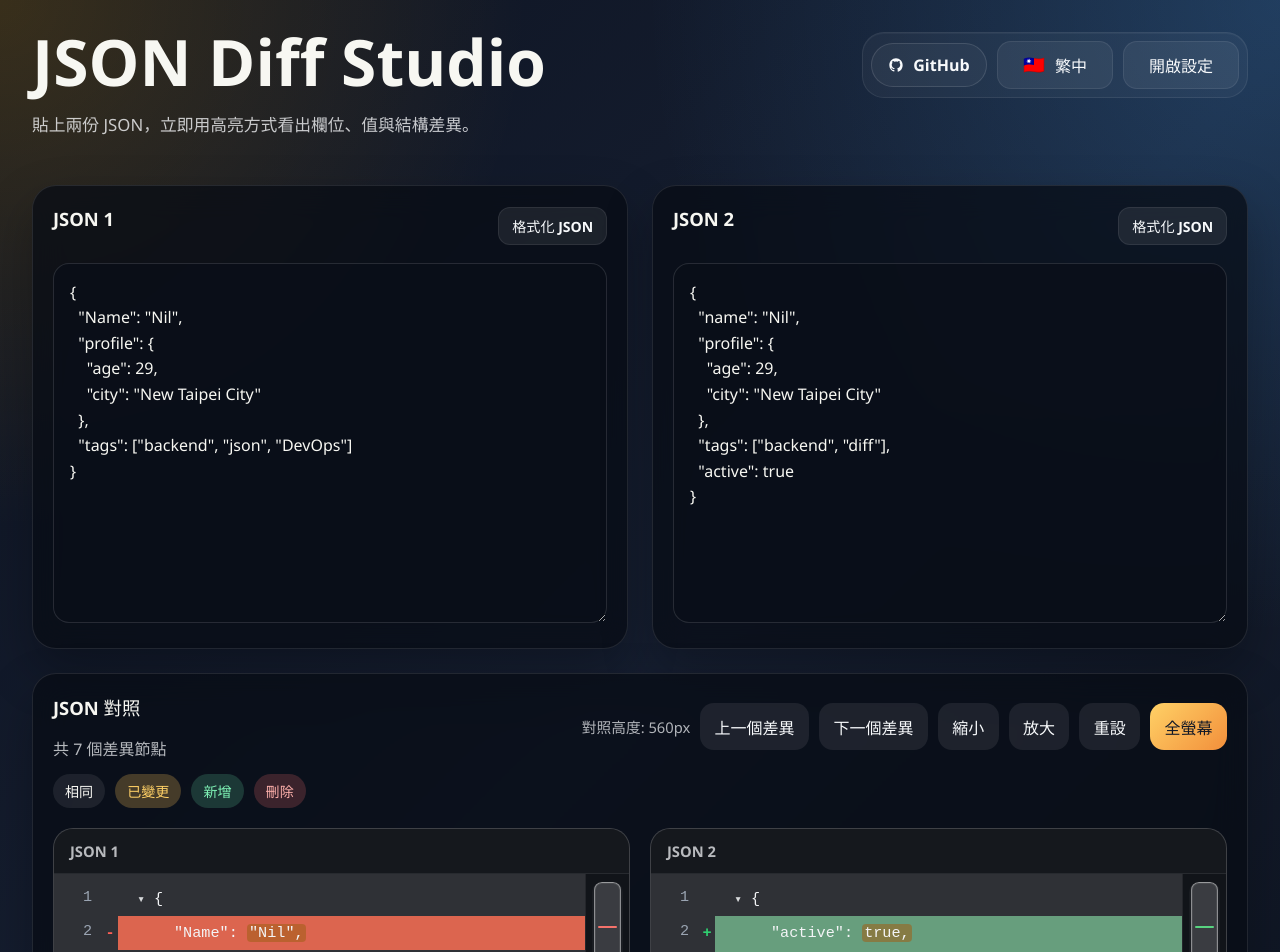
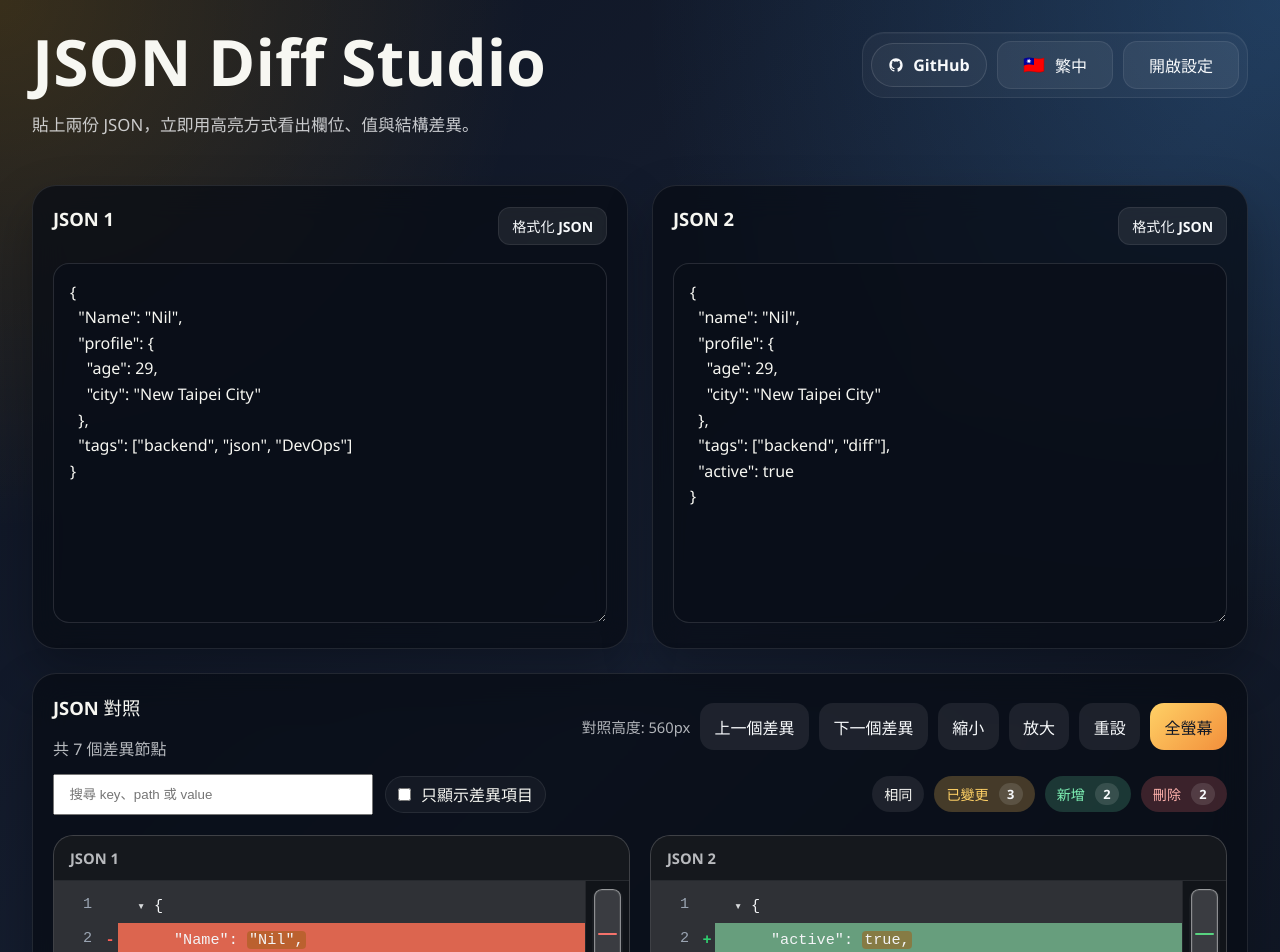
Before and after one commit to Nil0516/json-diff-studio, a React (Vite) app: page / in a window 1280 px wide. Shown: the top 952 px of the page. Built offline with nearby package versions, Linux system fonts and the light colour scheme.

Commit message:
Add diff filters and search tools

```diff
--- a/src/App.tsx
+++ b/src/App.tsx
@@ -1,6 +1,6 @@
 import { useEffect, useMemo, useRef, useState } from "react";
 import type { MouseEvent, ReactNode, UIEvent } from "react";
-import { countDiffNodes, diffValue } from "./diff";
+import { summarizeDiffNodes, diffValue } from "./diff";
 import { localeOptions, t } from "./i18n";
 import { defaultSettings, loadSettings, saveSettings } from "./storage";
 import type { AppSettings, DiffNode, JsonErrorState, Locale } from "./types";
@@ -51,6 +51,8 @@ function sampleSettings(current: AppSettings): AppSettings {
     locale: current.locale,
     caseInsensitiveKeys: current.caseInsensitiveKeys,
     diffBadgeStyle: current.diffBadgeStyle,
+    showOnlyDifferences: current.showOnlyDifferences,
+    searchQuery: current.searchQuery,
     panelHeight: current.panelHeight,
   };
 }
@@ -79,6 +81,69 @@ function formatInlineValue(value: unknown) {
   return JSON.stringify(value);
 }
 
+function normalizeSearchQuery(query: string) {
+  return query.trim().toLowerCase();
+}
+
+function nodeMatchesSearch(node: DiffNode, normalizedQuery: string) {
+  if (!normalizedQuery) {
+    return true;
+  }
+
+  const searchText = [
+    node.path,
+    node.leftKey,
+    node.rightKey,
+    node.leftDisplay,
+    node.rightDisplay,
+  ]
+    .filter(Boolean)
+    .join(" ")
+    .toLowerCase();
+
+  return searchText.includes(normalizedQuery);
+}
+
+function renderHighlightedText(text: string, className: string, normalizedQuery: string) {
+  if (!normalizedQuery) {
+    return <span className={className}>{text}</span>;
+  }
+
+  const normalizedText = text.toLowerCase();
+
+  if (!normalizedText.includes(normalizedQuery)) {
+    return <span className={className}>{text}</span>;
+  }
+
+  const segments: ReactNode[] = [];
+  let cursor = 0;
+  let matchIndex = normalizedText.indexOf(normalizedQuery);
+
+  while (matchIndex !== -1) {
+    if (matchIndex > cursor) {
+      segments.push(text.slice(cursor, matchIndex));
+    }
+
+    const nextCursor = matchIndex + normalizedQuery.length;
+    segments.push(
+      <mark
+        key={`${className}-${matchIndex}-${nextCursor}`}
+        className="search-highlight"
+      >
+        {text.slice(matchIndex, nextCursor)}
+      </mark>,
+    );
+    cursor = nextCursor;
+    matchIndex = normalizedText.indexOf(normalizedQuery, cursor);
+  }
+
+  if (cursor < text.length) {
+    segments.push(text.slice(cursor));
+  }
+
+  return <span className={className}>{segments}</span>;
+}
+
 function getMarker(status: DiffNode["status"]) {
   if (status === "added") {
     return "+";
@@ -99,15 +164,16 @@ function renderKeyPrefix(
   key: string | undefined,
   isArrayItem: boolean,
   keyChanged: boolean,
+  normalizedQuery: string,
 ) {
   if (!key || isArrayItem) {
     return null;
   }
 
-  return (
-    <span
-      className={keyChanged ? "json-key key-emphasis" : "json-key"}
-    >{`${JSON.stringify(key)}: `}</span>
+  return renderHighlightedText(
+    `${JSON.stringify(key)}: `,
+    keyChanged ? "json-key key-emphasis" : "json-key",
+    normalizedQuery,
   );
 }
 
@@ -130,6 +196,22 @@ function CollapseToggle({
   );
 }
 
+function shouldIncludeNode(
+  node: DiffNode,
+  showOnlyDifferences: boolean,
+  normalizedQuery: string,
+): boolean {
+  const childMatch =
+    node.children?.some((child) =>
+      shouldIncludeNode(child, showOnlyDifferences, normalizedQuery),
+    ) ?? false;
+
+  const passesDiffFilter = !showOnlyDifferences || node.keyChanged || node.valueChanged;
+  const matchesSearch = nodeMatchesSearch(node, normalizedQuery);
+
+  return (passesDiffFilter && matchesSearch) || childMatch;
+}
+
 function buildJsonLines(
   node: DiffNode,
   side: "left" | "right",
@@ -137,6 +219,8 @@ function buildJsonLines(
   isLast: boolean,
   collapsedPaths: Set<string>,
   onToggleCollapse: (path: string) => void,
+  showOnlyDifferences: boolean,
+  normalizedQuery: string,
   isRoot = false,
 ): JsonLine[] {
   const value = side === "left" ? node.leftValue : node.rightValue;
@@ -146,13 +230,25 @@ function buildJsonLines(
       : (node.rightKey ?? node.leftKey);
   const isArrayItem = key?.startsWith("[") ?? false;
   const suffix = isRoot || isLast ? "" : ",";
-  const keyPrefix = renderKeyPrefix(key, isArrayItem, node.keyChanged);
+  const keyPrefix = renderKeyPrefix(
+    key,
+    isArrayItem,
+    node.keyChanged,
+    normalizedQuery,
+  );
+  const visibleChildren = node.children?.filter((child) =>
+    shouldIncludeNode(child, showOnlyDifferences, normalizedQuery),
+  );
 
   if (value === undefined) {
     return [];
   }
 
-  if (Array.isArray(value) && node.children?.length) {
+  if (!shouldIncludeNode(node, showOnlyDifferences, normalizedQuery)) {
+    return [];
+  }
+
+  if (Array.isArray(value) && visibleChildren?.length) {
     const containerStatus =
       node.status === "added" || node.status === "removed" || node.keyChanged
         ? node.status
@@ -170,7 +266,7 @@ function buildJsonLines(
           />
           {keyPrefix}
           <span className="json-punct">
-            {isCollapsed ? `[${value.length}]${suffix}` : "["}
+            {isCollapsed ? `[${showOnlyDifferences ? visibleChildren.length : value.length}]${suffix}` : "["}
           </span>
         </>
       ),
@@ -180,14 +276,16 @@ function buildJsonLines(
       return [openLine];
     }
 
-    const childLines = node.children.flatMap((child, index) =>
+    const childLines = visibleChildren.flatMap((child, index) =>
       buildJsonLines(
         child,
         side,
         depth + 1,
-        index === node.children!.length - 1,
+        index === visibleChildren.length - 1,
         collapsedPaths,
         onToggleCollapse,
+        showOnlyDifferences,
+        normalizedQuery,
       ),
     );
 
@@ -206,7 +304,7 @@ function buildJsonLines(
     return [openLine, ...childLines, closeLine];
   }
 
-  if (isObjectValue(value) && node.children?.length) {
+  if (isObjectValue(value) && visibleChildren?.length) {
     const containerStatus =
       node.status === "added" || node.status === "removed" || node.keyChanged
         ? node.status
@@ -225,7 +323,7 @@ function buildJsonLines(
           />
           {keyPrefix}
           <span className="json-punct">
-            {isCollapsed ? `{${propertyCount}}${suffix}` : "{"}
+            {isCollapsed ? `{${showOnlyDifferences ? visibleChildren.length : propertyCount}}${suffix}` : "{"}
           </span>
         </>
       ),
@@ -235,14 +333,16 @@ function buildJsonLines(
       return [openLine];
     }
 
-    const childLines = node.children.flatMap((child, index) =>
+    const childLines = visibleChildren.flatMap((child, index) =>
       buildJsonLines(
         child,
         side,
         depth + 1,
-        index === node.children!.length - 1,
+        index === visibleChildren.length - 1,
         collapsedPaths,
         onToggleCollapse,
+        showOnlyDifferences,
+        normalizedQuery,
       ),
     );
 
@@ -270,13 +370,11 @@ function buildJsonLines(
           <span className="json-indent" style={{ width: `${depth * 20}px` }} />
           <span className="collapse-spacer" />
           {keyPrefix}
-          <span
-            className={
-              node.valueChanged ? "json-value value-emphasis" : "json-value"
-            }
-          >
-            {`${formatInlineValue(value)}${suffix}`}
-          </span>
+          {renderHighlightedText(
+            `${formatInlineValue(value)}${suffix}`,
+            node.valueChanged ? "json-value value-emphasis" : "json-value",
+            normalizedQuery,
+          )}
         </>
       ),
     },
@@ -300,6 +398,7 @@ function CodePanel({
   highlightToken,
   onRatioChange,
   onLineActivate,
+  emptyMessage,
 }: {
   id: "left" | "right";
   title: string;
@@ -313,6 +412,7 @@ function CodePanel({
     lineIndex: number,
     ratio: number,
   ) => void;
+  emptyMessage: string;
 }) {
   const bodyRef = useRef<HTMLDivElement | null>(null);
   const minimapRef = useRef<HTMLDivElement | null>(null);
@@ -488,6 +588,9 @@ function CodePanel({
       <div className="code-panel-header">{title}</div>
       <div className="code-panel-main">
         <div ref={bodyRef} className="code-panel-body" onScroll={handleScroll}>
+          {lines.length === 0 ? (
+            <div className="code-panel-empty">{emptyMessage}</div>
+          ) : null}
           {lines.map((line, index) => {
             const isFlashing = flashLine === index;
             return (
@@ -587,13 +690,20 @@ function JsonComparePanel({
   onToggleCollapse,
   navigationRequest,
   onNavigationStateChange,
+  showOnlyDifferences,
+  searchQuery,
+  emptyMessage,
 }: {
   node: DiffNode;
   collapsedPaths: Set<string>;
   onToggleCollapse: (path: string) => void;
   navigationRequest: { seq: number; direction: "prev" | "next" | null };
   onNavigationStateChange: (hasDiffs: boolean) => void;
+  showOnlyDifferences: boolean;
+  searchQuery: string;
+  emptyMessage: string;
 }) {
+  const normalizedQuery = useMemo(() => normalizeSearchQuery(searchQuery), [searchQuery]);
   const leftLines = useMemo(
     () =>
       buildJsonLines(
@@ -603,9 +713,11 @@ function JsonComparePanel({
         true,
         collapsedPaths,
         onToggleCollapse,
+        showOnlyDifferences,
+        normalizedQuery,
         true,
       ),
-    [collapsedPaths, node, onToggleCollapse],
+    [collapsedPaths, node, onToggleCollapse, showOnlyDifferences, normalizedQuery],
   );
   const rightLines = useMemo(
     () =>
@@ -616,9 +728,11 @@ function JsonComparePanel({
         true,
         collapsedPaths,
         onToggleCollapse,
+        showOnlyDifferences,
+        normalizedQuery,
         true,
       ),
-    [collapsedPaths, node, onToggleCollapse],
+    [collapsedPaths, node, onToggleCollapse, showOnlyDifferences, normalizedQuery],
   );
   const [sharedRatio, setSharedRatio] = useState(0);
   const [highlightState, setHighlightState] = useState<HighlightState>({
@@ -710,6 +824,7 @@ function JsonComparePanel({
         id="left"
         title="JSON 1"
         lines={leftLines}
+        emptyMessage={emptyMessage}
         sharedRatio={sharedRatio}
         highlightedLine={highlightState.left}
         highlightToken={highlightState.token}
@@ -720,6 +835,7 @@ function JsonComparePanel({
         id="right"
         title="JSON 2"
         lines={rightLines}
+        emptyMessage={emptyMessage}
         sharedRatio={sharedRatio}
         highlightedLine={highlightState.right}
         highlightToken={highlightState.token}
@@ -829,12 +945,20 @@ export default function App() {
   ]);
 
   const { errors, parsedResult } = comparisonState;
-  const diffCount = parsedResult ? countDiffNodes(parsedResult) : 0;
+  const diffSummary = parsedResult ? summarizeDiffNodes(parsedResult) : null;
+  const diffCount = diffSummary?.total ?? 0;
+  const changedCount = (diffSummary?.changed ?? 0) + (diffSummary?.typeChanged ?? 0);
 
   useEffect(() => {
     setCollapsedPaths(new Set());
     setNavigationRequest({ seq: 0, direction: null });
-  }, [settings.leftInput, settings.rightInput, settings.caseInsensitiveKeys]);
+  }, [
+    settings.leftInput,
+    settings.rightInput,
+    settings.caseInsensitiveKeys,
+    settings.showOnlyDifferences,
+    settings.searchQuery,
+  ]);
 
   function updateSettings(patch: Partial<AppSettings>) {
     setSettings((current) => ({
@@ -1095,19 +1219,59 @@ export default function App() {
             </div>
           </div>
 
-          <div className="legend">
+          <div className="result-toolbar">
+            <div className="result-toolbar-controls">
+              <div className="result-search">
+                <input
+                  type="search"
+                  value={settings.searchQuery}
+                  onChange={(event) =>
+                    updateSettings({ searchQuery: event.target.value })
+                  }
+                  placeholder={t(locale, "searchPlaceholder")}
+                  aria-label={t(locale, "searchPlaceholder")}
+                />
+                {settings.searchQuery.trim() ? (
+                  <button
+                    type="button"
+                    className="ghost result-search-clear"
+                    onClick={() => updateSettings({ searchQuery: "" })}
+                  >
+                    {t(locale, "clearSearch")}
+                  </button>
+                ) : null}
+              </div>
+
+              <label className="toolbar-toggle result-filter-toggle">
+              <input
+                type="checkbox"
+                checked={settings.showOnlyDifferences}
+                onChange={(event) =>
+                  updateSettings({ showOnlyDifferences: event.target.checked })
+                }
+              />
+                <span>{t(locale, "showOnlyDifferences")}</span>
+              </label>
+            </div>
+
+            <div className="legend">
             <span className="legend-item legend-equal">
-              {t(locale, "legendEqual")}
+              <span>{t(locale, "legendEqual")}</span>
             </span>
             <span className="legend-item legend-changed">
-              {t(locale, "legendChanged")}
+              <span>{t(locale, "legendChanged")}</span>
+              <strong>{changedCount}</strong>
             </span>
+
             <span className="legend-item legend-added">
-              {t(locale, "legendAdded")}
+              <span>{t(locale, "legendAdded")}</span>
+              <strong>{diffSummary?.added ?? 0}</strong>
             </span>
             <span className="legend-item legend-removed">
-              {t(locale, "legendRemoved")}
+              <span>{t(locale, "legendRemoved")}</span>
+              <strong>{diffSummary?.removed ?? 0}</strong>
             </span>
+            </div>
           </div>
 
           {parsedResult ? (
@@ -1118,6 +1282,9 @@ export default function App() {
                 onToggleCollapse={handleToggleCollapse}
                 navigationRequest={navigationRequest}
                 onNavigationStateChange={setHasDiffTargets}
+                showOnlyDifferences={settings.showOnlyDifferences}
+                searchQuery={settings.searchQuery}
+                emptyMessage={settings.searchQuery.trim() ? t(locale, "noSearchResults") : t(locale, "summaryNone")}
               />
             </div>
           ) : (
--- a/src/diff.ts
+++ b/src/diff.ts
@@ -3,6 +3,16 @@ import type { DiffNode, DiffStatus } from './types';
 interface DiffOptions {
   caseInsensitiveKeys: boolean;
   missingLabel: string;
+}
+
+export interface DiffSummary {
+  total: number;
+  changed: number;
+  typeChanged: number;
+  added: number;
+  removed: number;
+  keyChanged: number;
+  valueChanged: number;
 }
 
 function isPlainObject(value: unknown): value is Record<string, unknown> {
@@ -216,12 +226,63 @@ export function nodeHasDifference(node: DiffNode): boolean {
   return hasNodeDifference(node);
 }
 
-export function countDiffNodes(node: DiffNode): number {
-  const selfCount = hasNodeDifference(node) ? 1 : 0;
+export function summarizeDiffNodes(node: DiffNode): DiffSummary {
+  const summary: DiffSummary = {
+    total: 0,
+    changed: 0,
+    typeChanged: 0,
+    added: 0,
+    removed: 0,
+    keyChanged: 0,
+    valueChanged: 0,
+  };
+
+  if (hasNodeDifference(node)) {
+    summary.total += 1;
+
+    if (node.status === 'changed') {
+      summary.changed += 1;
+    }
+
+    if (node.status === 'type-changed') {
+      summary.typeChanged += 1;
+    }
+
+    if (node.status === 'added') {
+      summary.added += 1;
+    }
+
+    if (node.status === 'removed') {
+      summary.removed += 1;
+    }
+
+    if (node.keyChanged) {
+      summary.keyChanged += 1;
+    }
+
+    if (node.valueChanged) {
+      summary.valueChanged += 1;
+    }
+  }
 
   if (!node.children?.length) {
-    return selfCount;
+    return summary;
   }
 
-  return selfCount + node.children.reduce((total, child) => total + countDiffNodes(child), 0);
+  for (const child of node.children) {
+    const childSummary = summarizeDiffNodes(child);
+    summary.total += childSummary.total;
+    summary.changed += childSummary.changed;
+    summary.typeChanged += childSummary.typeChanged;
+    summary.added += childSummary.added;
+    summary.removed += childSummary.removed;
+    summary.keyChanged += childSummary.keyChanged;
+    summary.valueChanged += childSummary.valueChanged;
+  }
+
+  return summary;
 }
+
+export function countDiffNodes(node: DiffNode): number {
+  return summarizeDiffNodes(node).total;
+}
--- a/src/i18n.ts
+++ b/src/i18n.ts
@@ -40,6 +40,10 @@ type MessageKey =
   | 'nextDiff'
   | 'settingsTitle'
   | 'appearanceTitle'
+  | 'showOnlyDifferences'
+  | 'searchPlaceholder'
+  | 'clearSearch'
+  | 'noSearchResults'
   | 'privacyNotice'
   | 'mitLicense'
   | 'builtWith'
@@ -101,6 +105,10 @@ export const messages: Record<Locale, Messages> = {
     nextDiff: '下一個差異',
     settingsTitle: '比對設定',
     appearanceTitle: '顯示',
+    showOnlyDifferences: '\u53ea\u986f\u793a\u5dee\u7570\u9805\u76ee',
+    searchPlaceholder: '\u641c\u5c0b key\u3001path \u6216 value',
+    clearSearch: '\u6e05\u9664\u641c\u5c0b',
+    noSearchResults: '\u627e\u4e0d\u5230\u7b26\u5408\u641c\u5c0b\u689d\u4ef6\u7684\u7d50\u679c\u3002',
     privacyNotice: '本工具僅在用戶端執行，JSON 內容不會上傳到後端服務。',
     mitLicense: '本專案以 MIT License 釋出。',
     builtWith: '使用 React、TypeScript 與 GPT-5.4 輔助開發。',
@@ -151,6 +159,10 @@ export const messages: Record<Locale, Messages> = {
     nextDiff: '下一个差异',
     settingsTitle: '比较设置',
     appearanceTitle: '显示',
+    showOnlyDifferences: '\u53ea\u663e\u793a\u5dee\u5f02\u9879\u76ee',
+    searchPlaceholder: '\u641c\u7d22 key\u3001path \u6216 value',
+    clearSearch: '\u6e05\u9664\u641c\u7d22',
+    noSearchResults: '\u627e\u4e0d\u5230\u7b26\u5408\u641c\u7d22\u6761\u4ef6\u7684\u7ed3\u679c\u3002',
     privacyNotice: '该工具仅在客户端运行，JSON 内容不会上传到后端服务。',
     mitLicense: '本项目使用 MIT License 发布。',
     builtWith: '使用 React、TypeScript 与 GPT-5.4 辅助开发。',
@@ -201,6 +213,10 @@ export const messages: Record<Locale, Messages> = {
     nextDiff: 'Next Diff',
     settingsTitle: 'Compare Settings',
     appearanceTitle: 'Display',
+    showOnlyDifferences: 'Show only differences',
+    searchPlaceholder: 'Search key, path, or value',
+    clearSearch: 'Clear Search',
+    noSearchResults: 'No results match the current search.',
     privacyNotice: 'This tool runs entirely in the browser. Your JSON payloads are not sent to a backend service.',
     mitLicense: 'This project is released under the MIT License.',
     builtWith: 'Built with React, TypeScript, and GPT-5.4-assisted development.',
@@ -251,6 +267,10 @@ export const messages: Record<Locale, Messages> = {
     nextDiff: '次の差分',
     settingsTitle: '比較設定',
     appearanceTitle: '表示',
+    showOnlyDifferences: '\u5dee\u5206\u306e\u307f\u8868\u793a',
+    searchPlaceholder: 'key\u3001path\u3001value\u3092\u691c\u7d22',
+    clearSearch: '\u691c\u7d22\u3092\u30af\u30ea\u30a2',
+    noSearchResults: '\u6761\u4ef6\u306b\u4e00\u81f4\u3059\u308b\u7d50\u679c\u304c\u3042\u308a\u307e\u305b\u3093\u3002',
     privacyNotice: 'このツールはブラウザ内でのみ動作し、JSON はバックエンドに送信されません。',
     mitLicense: 'このプロジェクトは MIT License で公開されています。',
     builtWith: 'React、TypeScript、そして GPT-5.4 の支援で開発しています。',
@@ -301,6 +321,10 @@ export const messages: Record<Locale, Messages> = {
     nextDiff: '다음 차이',
     settingsTitle: '비교 설정',
     appearanceTitle: '표시',
+    showOnlyDifferences: '\uCC28\uC774\uAC00 \uC788\uB294 \uD56D\uBAA9\uB9CC \uD45C\uC2DC',
+    searchPlaceholder: 'key, path, value \uAC80\uC0C9',
+    clearSearch: '\uAC80\uC0C9 \uC9C0\uC6B0\uAE30',
+    noSearchResults: '\uD604\uC7AC \uAC80\uC0C9 \uC870\uAC74\uACFC \uC77C\uCE58\uD558\uB294 \uACB0\uACFC\uAC00 \uC5C6\uC2B5\uB2C8\uB2E4.',
     privacyNotice: '이 도구는 브라우저 안에서만 실행되며, JSON 내용은 백엔드 서비스로 전송되지 않습니다.',
     mitLicense: '이 프로젝트는 MIT License로 배포됩니다.',
     builtWith: 'React, TypeScript, GPT-5.4 지원을 바탕으로 개발되었습니다.',
--- a/src/storage.ts
+++ b/src/storage.ts
@@ -6,6 +6,8 @@ export const defaultSettings: AppSettings = {
   locale: 'zh-TW',
   caseInsensitiveKeys: false,
   diffBadgeStyle: 'soft',
+  showOnlyDifferences: false,
+  searchQuery: '',
   panelHeight: 560,
   leftInput: '{\n  "Name": "Nil",\n  "profile": {\n    "age": 29,\n    "city": "New Taipei City"\n  },\n  "tags": ["backend", "json", "DevOps"]\n}',
   rightInput:
--- a/src/styles.css
+++ b/src/styles.css
@@ -230,6 +230,14 @@ code {
   margin: 0;
 }
 
+.result-filter-toggle {
+  min-height: auto;
+  padding: 0.35rem 0.75rem;
+  border: 1px solid rgba(255, 255, 255, 0.08);
+  border-radius: 999px;
+  background: rgba(255, 255, 255, 0.04);
+}
+
 .toolbar-actions {
   margin-top: auto;
 }
@@ -420,18 +428,66 @@ code {
   color: rgba(248, 250, 252, 0.72);
 }
 
+.summary-line strong {
+  color: #f8fafc;
+}
+
+.result-toolbar {
+  display: flex;
+  align-items: center;
+  justify-content: space-between;
+  gap: 16px;
+  flex-wrap: wrap;
+  margin-top: 14px;
+}
+
+.result-toolbar-controls {
+  display: inline-flex;
+  align-items: center;
+  gap: 12px;
+  flex-wrap: wrap;
+}
+
+.result-search {
+  display: inline-flex;
+  align-items: center;
+  gap: 10px;
+  flex-wrap: wrap;
+}
+
+.result-search input {
+  width: min(320px, 70vw);
+  padding: 0.7rem 0.9rem;
+}
+
+.result-search-clear {
+  padding: 0.6rem 0.8rem;
+}
+
 .legend {
   display: flex;
   gap: 10px;
   flex-wrap: wrap;
-  margin-top: 14px;
 }
 
 .legend-item {
+  display: inline-flex;
+  align-items: center;
+  gap: 10px;
   padding: 0.45rem 0.75rem;
   border-radius: 999px;
   font-size: 0.88rem;
   font-weight: 700;
+}
+
+.legend-item strong {
+  min-width: 1.5rem;
+  padding: 0.12rem 0.42rem;
+  border-radius: 999px;
+  background: rgba(255, 255, 255, 0.12);
+  color: #f8fafc;
+  font-size: 0.8rem;
+  text-align: center;
 }
 
 .legend-equal {
@@ -528,6 +584,15 @@ code {
 
 .code-panel-body::-webkit-scrollbar {
   display: none;
+}
+
+.code-panel-empty {
+  display: grid;
+  place-items: center;
+  min-height: 100%;
+  padding: 24px;
+  color: rgba(248, 250, 252, 0.62);
+  text-align: center;
 }
 
 .minimap-panel {
@@ -700,6 +765,13 @@ code {
   color: inherit;
 }
 
+.search-highlight {
+  padding: 0 0.08rem;
+  border-radius: 4px;
+  background: rgba(111, 210, 255, 0.34);
+  color: inherit;
+}
+
 .diff-style-soft .key-emphasis {
   background: rgba(84, 166, 255, 0.32);
   border-radius: 4px;
@@ -853,6 +925,21 @@ code {
     justify-content: flex-start;
   }
 
+  .result-toolbar {
+    align-items: flex-start;
+    flex-direction: column;
+  }
+
+  .result-toolbar-controls {
+    width: 100%;
+    align-items: flex-start;
+    flex-direction: column;
+  }
+
+  .result-search input {
+    width: 100%;
+  }
+
   .code-panel {
     height: min(52vh, var(--panel-height, 560px));
     min-height: 360px;
--- a/src/types.ts
+++ b/src/types.ts
@@ -12,6 +12,8 @@ export interface AppSettings {
   locale: Locale;
   caseInsensitiveKeys: boolean;
   diffBadgeStyle: DiffBadgeStyle;
+  showOnlyDifferences: boolean;
+  searchQuery: string;
   panelHeight: number;
   leftInput: string;
   rightInput: string;
```
